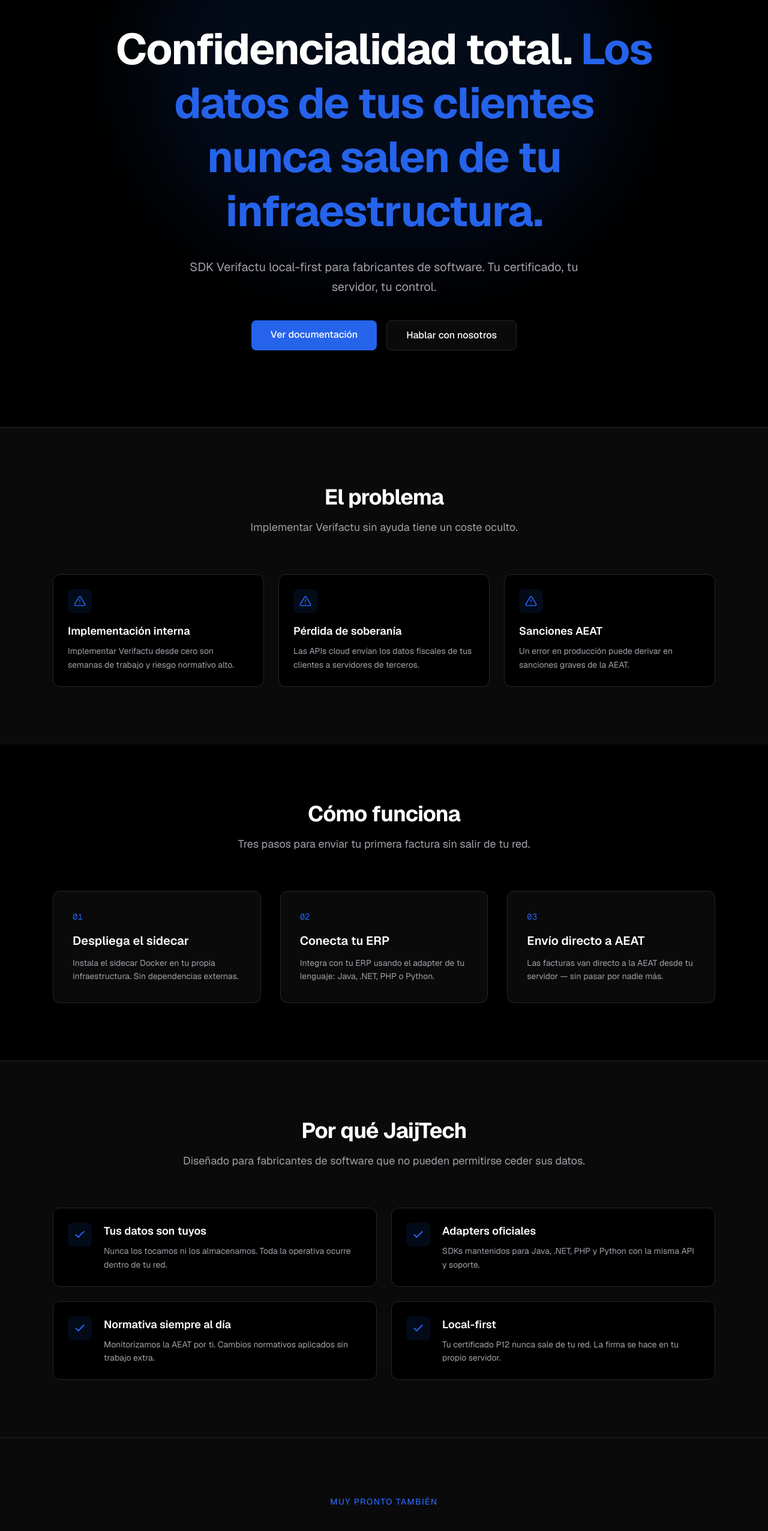
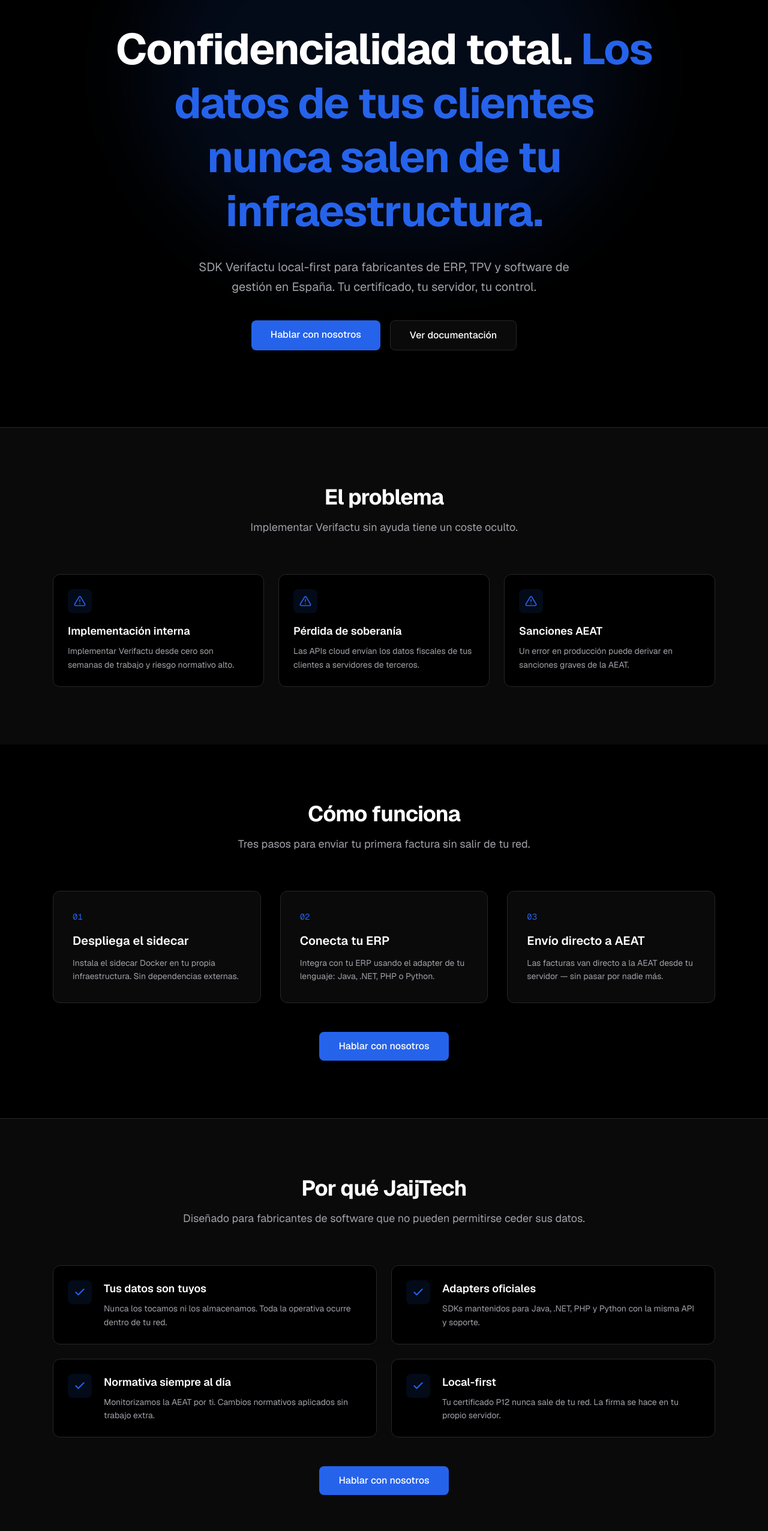
Before and after one commit to jaijtech/jaijtech.com, a Next.js app: page / in a window 1280 px wide. Shown: the part 244-2796 px from the top of the page at 60% size. Built offline with nearby package versions, Linux system fonts and the light colour scheme.

Commit message:
feat: CTAs jerarquizados, subheadline ICP España, CTAs en secciones intermedias, beta Crea y Crece

```diff
--- a/app/page.tsx
+++ b/app/page.tsx
@@ -78,24 +78,24 @@
               </span>
             </h1>
             <p className="mt-8 max-w-2xl text-lg leading-relaxed text-muted md:text-xl">
-              SDK Verifactu local-first para fabricantes de software. Tu
-              certificado, tu servidor, tu control.
+              SDK Verifactu local-first para fabricantes de ERP, TPV y software
+              de gestión en España. Tu certificado, tu servidor, tu control.
             </p>
             <div className="mt-10 flex flex-col gap-4 sm:flex-row">
+              <Link
+                href="/contacto"
+                className="rounded-lg bg-accent px-8 py-3 text-base font-medium text-white transition-colors hover:bg-accent/90"
+              >
+                Hablar con nosotros
+              </Link>
               <a
                 href="https://docs.jaijtech.com"
                 target="_blank"
                 rel="noopener noreferrer"
-                className="rounded-lg bg-accent px-8 py-3 text-base font-medium text-white transition-colors hover:bg-accent/90"
+                className="rounded-lg border border-border bg-surface px-8 py-3 text-base font-medium text-foreground transition-colors hover:bg-surface-bright"
               >
                 Ver documentación
               </a>
-              <Link
-                href="/contacto"
-                className="rounded-lg border border-border bg-surface px-8 py-3 text-base font-medium text-foreground transition-colors hover:bg-surface-bright"
-              >
-                Hablar con nosotros
-              </Link>
             </div>
           </div>
         </div>
@@ -167,6 +167,14 @@
             </div>
           ))}
         </div>
+        <div className="mt-12 text-center">
+          <Link
+            href="/contacto"
+            className="inline-block rounded-lg bg-accent px-8 py-3 text-base font-medium text-white transition-colors hover:bg-accent/90"
+          >
+            Hablar con nosotros
+          </Link>
+        </div>
       </section>
 
       {/* Diferenciadores */}
@@ -210,6 +218,14 @@
               </div>
             ))}
           </div>
+          <div className="mt-12 text-center">
+            <Link
+              href="/contacto"
+              className="inline-block rounded-lg bg-accent px-8 py-3 text-base font-medium text-white transition-colors hover:bg-accent/90"
+            >
+              Hablar con nosotros
+            </Link>
+          </div>
         </div>
       </section>
 
@@ -233,6 +249,14 @@
             <span className="font-medium text-foreground">Crea y Crece</span>{" "}
             (Ley 18/2022) — factura electrónica B2B obligatoria
           </p>
+          <div className="mt-10">
+            <Link
+              href="/contacto"
+              className="inline-block rounded-lg border border-border bg-background px-8 py-3 text-base font-medium text-foreground transition-colors hover:bg-surface-bright"
+            >
+              Quiero estar en la beta de Crea y Crece
+            </Link>
+          </div>
         </div>
       </section>
     </>
```
